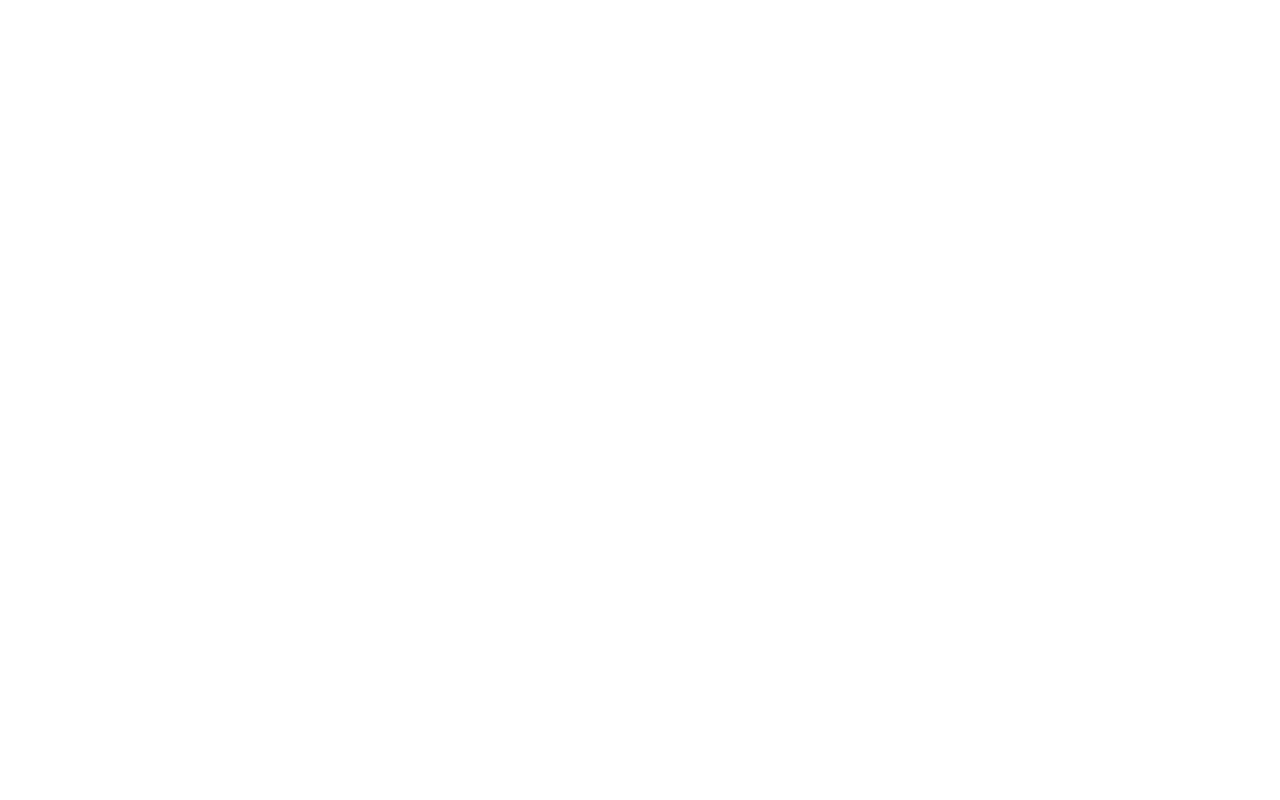
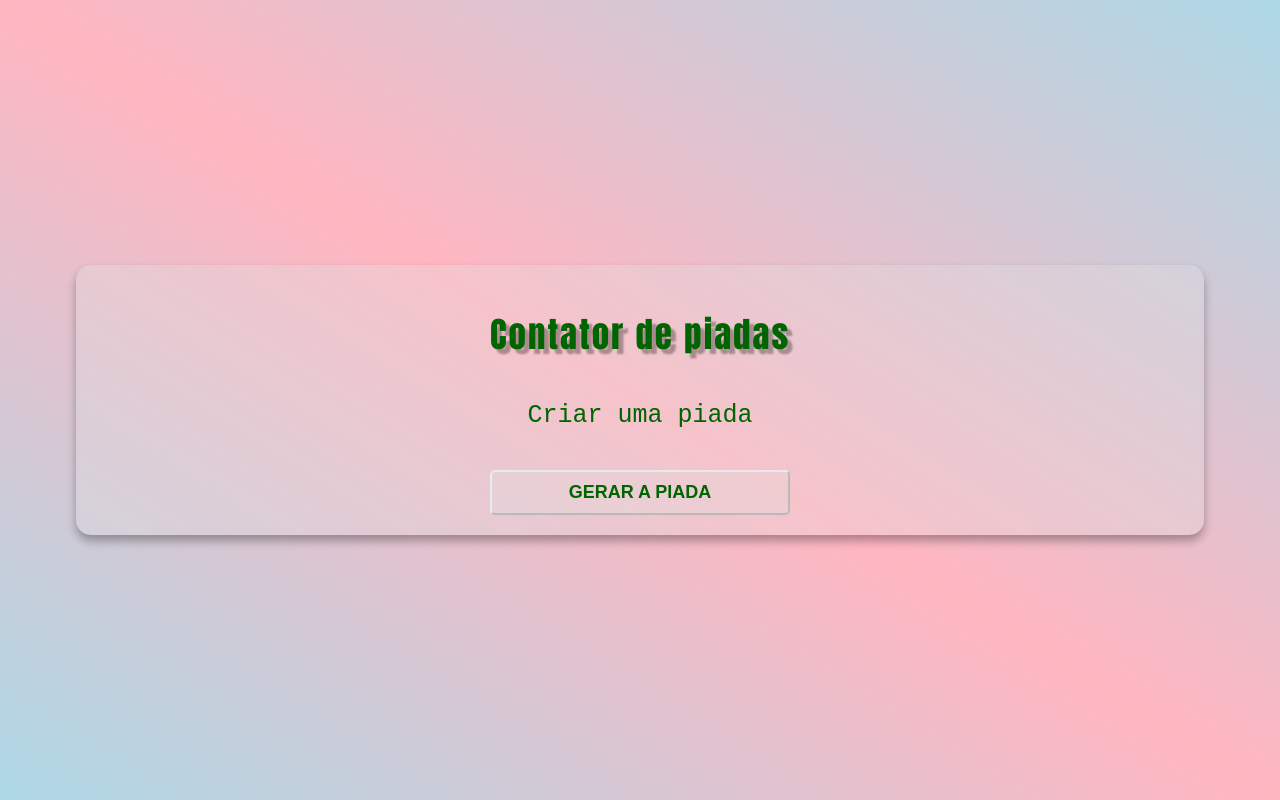
Before and after one commit to ClaudioFritzen/Contador-de-piadas, a plain HTML site: page index.html in a window 1280 px wide. Drawn offline with Linux system fonts and the light colour scheme.

Commit message:
base do css está pronta

```diff
--- a/index.html
+++ b/index.html
@@ -5,8 +5,18 @@
     <meta http-equiv="X-UA-Compatible" content="IE=edge">
     <meta name="viewport" content="width=device-width, initial-scale=1.0">
     <title>Contador de piadas</title>
+    <link rel="stylesheet" href="style.css">
 </head>
 <body>
+    <div class="container">
+        <h1 class="heading">
+            Contator de piadas
+        </h1>
+        <p class="joke" id="joke">
+            Criar uma piada
+        </p>
+        <button class="btn" id="btn"> Gerar a piada</button>
 
+    </div>
 </body>
 </html>
--- /dev/null
+++ b/style.css
@@ -0,0 +1,49 @@
+body {
+    margin: 0;
+    background: linear-gradient(to left bottom,
+        lightblue, lightpink, lightblue);
+    min-height: 100vh;
+    display: flex;
+    justify-content: center;
+    align-items: center;
+    font-family: monospace;
+
+}
+
+.container {
+    background-color: rgba(225, 225, 225, .3);
+    padding: 20px;
+    box-shadow: 0 6px 10px rgba(0, 0, 0, .3);
+    border-radius: 15px;
+    width: 85%;
+    text-align: center;
+    color: darkgreen;
+}
+
+.heading {
+    font-size: 35px;
+    font-weight: 200px;
+    font-family: Impact, Haettenschweiler, 'Arial Narrow Bold', sans-serif;
+    text-shadow: 5px 5px 2px rgba(0, 0, 0, .3) ;
+    letter-spacing: 2px;
+}
+
+.joke {
+    font-size: 25px;
+    font-weight: 500;
+    margin: 40px;
+
+}
+
+.btn {
+    font-size: 18px;
+    font-weight: 700;
+    border-radius: 5px;
+    cursor: pointer;
+    padding: 10px;
+    background-color: rgba(225, 225, 225, .3);
+    border-color: rgba(225, 255, 255, .6);
+    text-transform: uppercase;
+    width: 300px;
+    color: darkgreen;
+}
```
